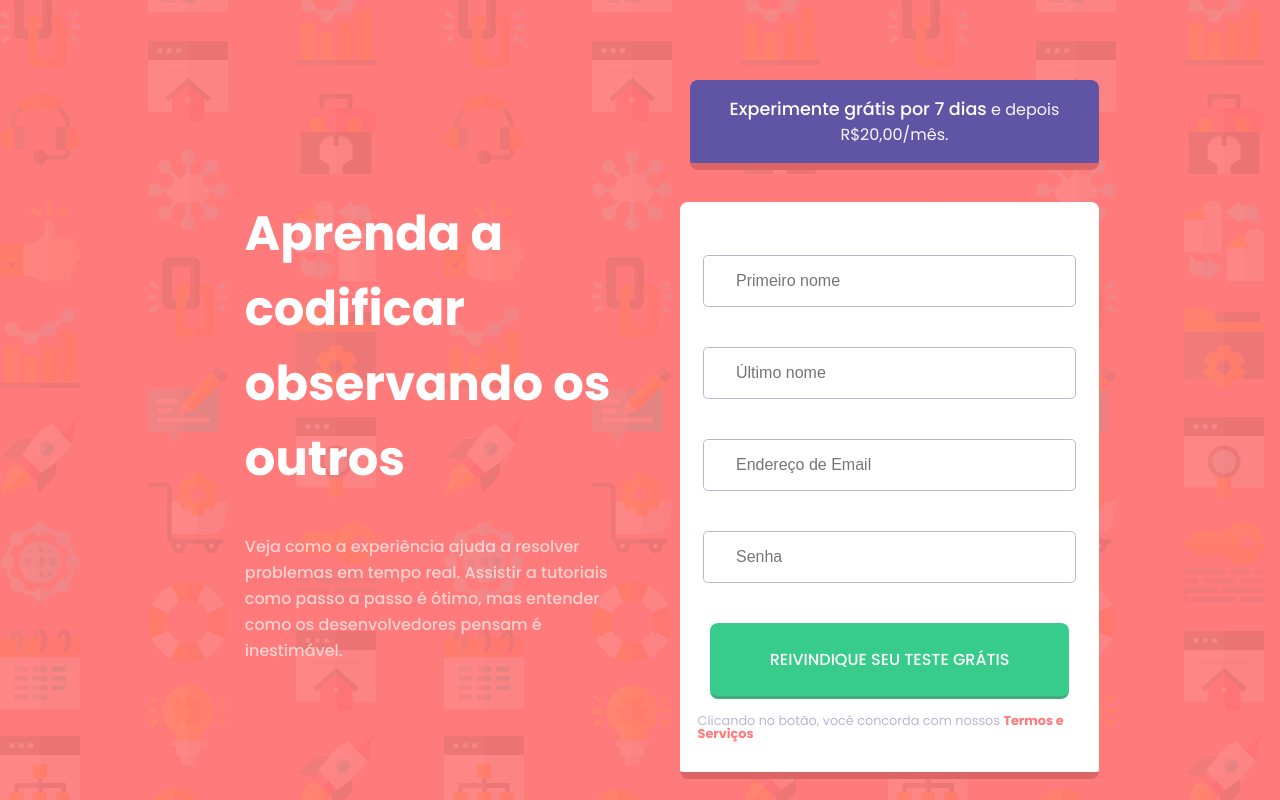
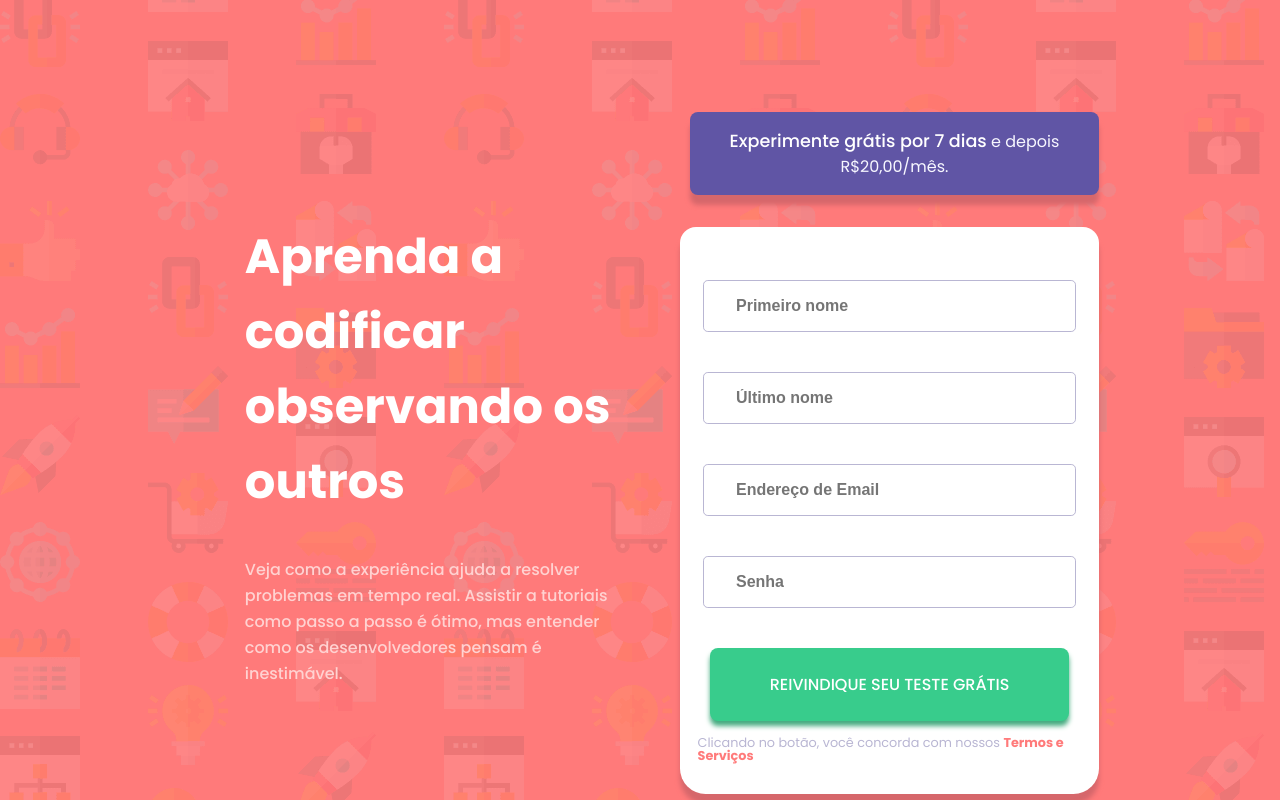
Before and after one commit to Anderson-S-Santos/pagina-com-formulario-de-inscricao, a plain HTML site: page index.html in a window 1280 px wide. Drawn offline with Linux system fonts and the light colour scheme.

Commit message:
Desgin desktop finalizado

```diff
--- a/index.html
+++ b/index.html
@@ -1,5 +1,5 @@
 <!DOCTYPE html>
-<html lang="en">
+<html lang="pt-BR">
 
 <head>
     <meta charset="UTF-8">
@@ -7,8 +7,8 @@
     <meta name="viewport" content="width=device-width, initial-scale=1.0">
     <title>Projeto - Formulário de Inscrição</title>
 
-    <link rel="stylesheet" href="./css/reset.css">
-    <link rel="stylesheet" href="./css/style.css">
+    <link rel="stylesheet" href="./src/css/reset.css">
+    <link rel="stylesheet" href="./src/css/style.css">
 </head>
 
 <body>
@@ -27,9 +27,9 @@
         <div class="caixaFormulario">
 
 
-                <button class="testeGratis">
-                    <span class="destaqueTesteGratis">Experimente grátis por 7 dias</span> e depois R$20,00/mês.
-                </button>
+            <button class="testeGratis">
+                <span class="destaqueTesteGratis">Experimente grátis por 7 dias</span> e depois R$20,00/mês.
+            </button>
 
             <!-- Ínicio do Formulário -->
             <form action="" id="formulario">
--- a/src/css/style.css
+++ b/src/css/style.css
@@ -5,7 +5,7 @@
     --vermelho: hsl(0, 100%, 74%);
     --verde: hsl(154, 59%, 51%);
     --background-botao-teste-gratis: hsl(248, 32%, 49%);
-    --sombreamento-botao-teste-gratis: hsl(359.5,63%,62.9%);
+    --sombreamento-botao-teste-gratis: hsl(357.8,57.5%,62.2%);
     --sombreamento-botao-enviar: hsl(154.4,43.1%,46.9%);
     --azul-escuro:  hsl(249, 10%, 26%);
     --azul-acicentado: hsl(246, 25%, 77%);
@@ -24,7 +24,7 @@ body {
     display: flex;
     justify-content: center;
     align-items: center;
-    margin-top: 5em;
+    margin-top: 7em;
 }
 
 .descricao {
@@ -62,7 +62,7 @@ body {
     width: 32vw;
     color: var(--branco-claro);
     font-size: 1em;
-    border-bottom: 7.5px solid var(--sombreamento-botao-teste-gratis);
+    box-shadow: 0px 10px 5px var(--sombreamento-botao-teste-gratis);
     font-family: 'Poppins', sans-serif;
     user-select: none;
 }
@@ -78,11 +78,11 @@ body {
     width: 30vw;
     margin-top: 2em;
     padding: 2em 1.1em;
-    border-radius: 0.5em;
+    border-radius: 1em 1em 1.6em 1.6em;
     display: flex;
     flex-direction: column;
     align-items: center;
-    border-bottom: 7px solid var(--sombreamento-botao-teste-gratis);
+    box-shadow: 0px 10px 5px var(--sombreamento-botao-teste-gratis);
 }
 
 /* .erroFormulario {
@@ -100,6 +100,7 @@ body {
     font-size: 1em;
     border: 1px solid var(--azul-acicentado);
     border-radius: 0.3em;
+    font-weight: 600;
 }
 
 #enviar {
@@ -110,7 +111,7 @@ body {
     border-radius: 0.5em;
     text-transform: uppercase;
     color: white;
-    border-bottom: 3px solid var(--sombreamento-botao-enviar);
+    box-shadow: 0px 5px 5px var(--sombreamento-botao-enviar);
     margin-bottom: 1em;
     font-family: 'Poppins', sans-serif;
     font-size: 1em;
```
